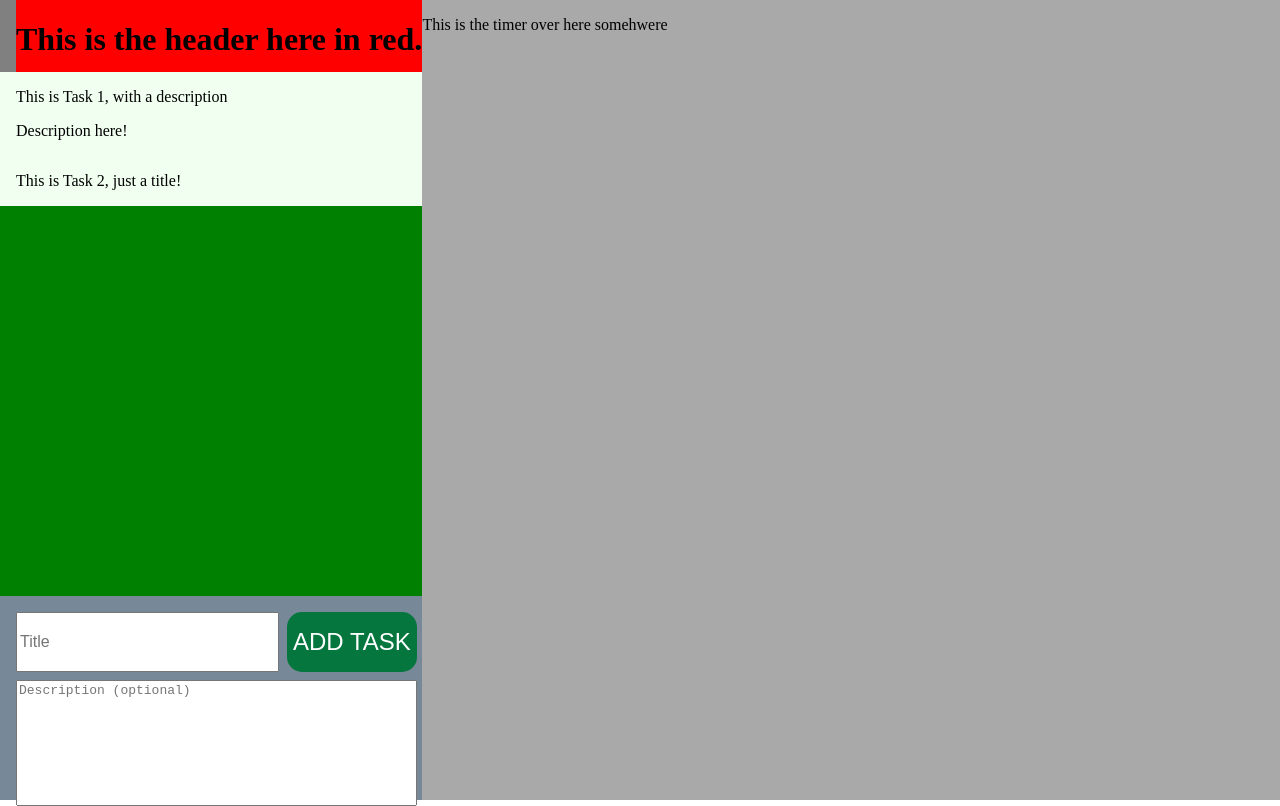
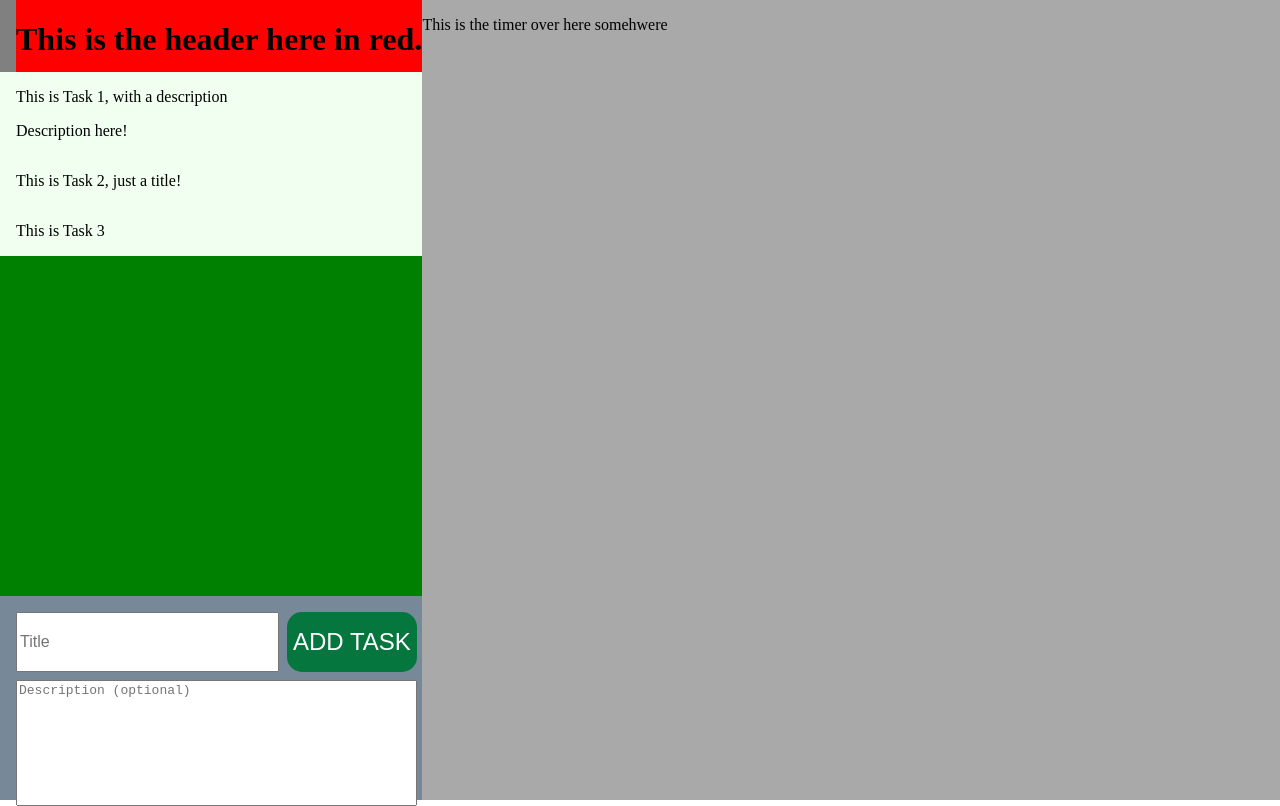
Before and after one commit to JDSeiler/itec225-project2, a React (Create React App) app: page / in a window 1280 px wide. Built offline with nearby package versions, Linux system fonts and the light colour scheme.

Commit message:
Implement adding tasks

```diff
--- a/package.json
+++ b/package.json
@@ -13,6 +13,10 @@
     "react-scripts": "3.4.3",
     "styled-components": "^5.2.0",
     "typescript": "^4.0.3"
+  },
+  "resolutions": {
+    "**/@typescript-eslint/eslint-plugin": "^4.1.1",
+    "**/@typescript-eslint/parser": "^4.1.1"
   },
   "scripts": {
     "start": "react-scripts start",
--- a/src/todo/SubmissionForm.tsx
+++ b/src/todo/SubmissionForm.tsx
@@ -56,7 +56,7 @@ interface FormState {
     desc: string
 }
 
-class SubmissionForm extends React.Component<{}, FormState> {
+class SubmissionForm extends React.Component<any, FormState> {
     constructor(props: any) {
         super(props);
         this.state = {
@@ -78,8 +78,12 @@ class SubmissionForm extends React.Component<{}, FormState> {
     }
 
     handleSubmit(event: any) {
-        alert('Submitted: ' + this.state.title + ' ' + this.state.desc);
-
+        const newTask = {
+            title: this.state.title,
+            description: this.state.desc === '' ? undefined : this.state.desc
+        };
+        this.props.addTaskCallback(newTask);
+        this.setState({title: '', desc: ''});
         event.preventDefault();
     }
 
--- a/src/todo/Task.tsx
+++ b/src/todo/Task.tsx
@@ -4,7 +4,7 @@ import styled from 'styled-components';
 const TaskContainer = styled.div`
     align-self: flex-start;
     margin-left: 1em;
-`
+`;
 
 type TaskProps = {
     title: string,
@@ -12,7 +12,6 @@ type TaskProps = {
 };
 
 const Task = ({title, description}: TaskProps) => {
-    console.log(description)
     description = typeof description === 'undefined' ? null : description;
 
     return(
@@ -21,6 +20,6 @@ const Task = ({title, description}: TaskProps) => {
             <p>{description}</p>
         </TaskContainer>
     );
-}
+};
 
 export default Task;
--- a/src/todo/TaskArea.tsx
+++ b/src/todo/TaskArea.tsx
@@ -1,4 +1,4 @@
-import React, { useState } from 'react';
+import React from 'react';
 import styled from 'styled-components';
 import Task from './Task';
 
@@ -16,24 +16,21 @@ const TaskAreaContainer = styled.div`
     background: honeydew;
 `;
 
-const TaskArea = () => {
-    const dummyTasks = [
-        {
-            title: 'This is Task 1, with a description',
-            description: 'Description here!'
-        },
-        {
-            title: 'This is Task 2, just a title!'
-        }
-    ];
 
+type TaskData = {
+    title: string,
+    description: string | undefined
+};
 
-    // eslint-disable-next-line no-unused-vars
-    const [tasks, setTasks] = useState(dummyTasks);
+type TaskAreaProps = {
+    taskList: TaskData[]
+};
+
+const TaskArea = (props: TaskAreaProps) => {
     return(
         <TaskAreaWrapper>
             <TaskAreaContainer>
-                {tasks.map((element) => {
+                {props.taskList.map((element: TaskData) => {
                     if (typeof element.description !== 'undefined') {
                         return (<Task title={element.title} description={element.description}/>);
                     } else {
--- a/src/todo/TodoList.tsx
+++ b/src/todo/TodoList.tsx
@@ -19,16 +19,59 @@ const TodoListFlexContainer = styled.div`
     height: 100%;
 `;
 
-const TodoList = () => {
+
+
+type TaskData = {
+    title: string,
+    description: string | undefined
+};
+
+interface TodoListState {
+    tasks: Array<TaskData>;
+}
+
+class TodoList extends React.Component<{}, TodoListState> {
+    constructor(props: any) {
+        super(props);
+        this.state = {
+            tasks: [
+                {
+                    title: 'This is Task 1, with a description',
+                    description: 'Description here!'
+                },
+                {
+                    title: 'This is Task 2, just a title!',
+                    description: undefined
+                },
+                {
+                    title: 'This is Task 3',
+                    description: undefined
+                },
+            ]
+        };
+
+        this.addTask = this.addTask.bind(this);
+    }
+
+    addTask(task: TaskData) {
+        this.setState((prevState) => {
+            return {tasks: [...prevState.tasks, task]};
+        });
+    }
+
+    render() {
         return (
             <TodoListWrapper>
                 <TodoListFlexContainer>
                     <Header/>
-                <TaskArea/>
-                <SubmissionForm/>
+                    <TaskArea taskList={this.state.tasks}/>
+                    <SubmissionForm addTaskCallback={this.addTask}/>
                 </TodoListFlexContainer>
             </TodoListWrapper>
         );
+
+    }
+
 };
 
 export default TodoList;
```
Also changed, not shown: 1 other file (tests, documents, lock files or other folders). Lines whose indentation alone changed are shown as unchanged.
